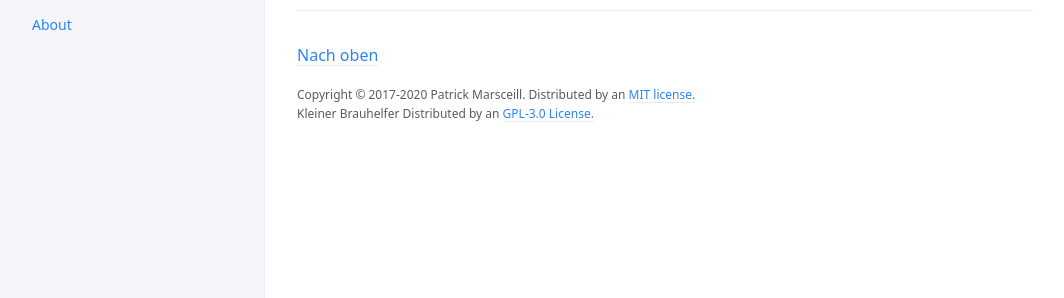
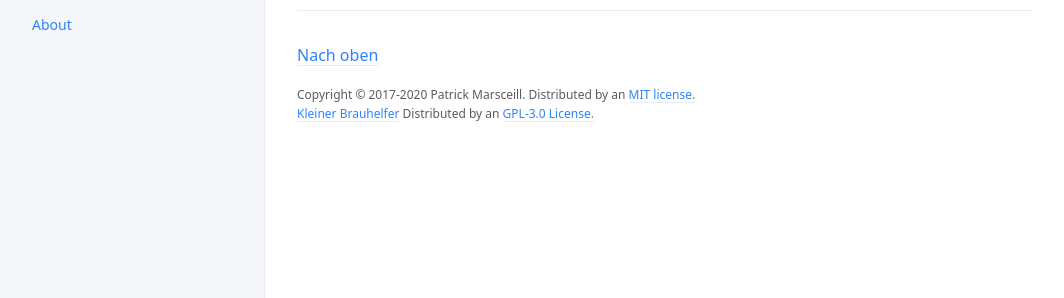
Before and after one commit to IsometricXH/kbh-glossar, a Jekyll site: the page built from index.md, in a window 1280 px wide. Shown: the part 355-653 px from the top of the page, without its empty margins (107-1171 px from the left). Built offline with Jekyll 4.4.1, drawn with Linux system fonts in a browser that asks for light colours; part of the change alters nothing that is shown.

```diff
--- a/_config.yml
+++ b/_config.yml
@@ -87,7 +87,7 @@ back_to_top_text: "Nach oben"
 
 # footer_content: "Copyright &copy; 2017-2020 Patrick Marsceill. Distributed by an <a href=\"https://github.com/pmarsceill/just-the-docs/tree/master/LICENSE.txt\">MIT license.</a>Kleiner Brauhelfer Distributed by an <a href=\"https://github.com/kleiner-brauhelfer/kleiner-brauhelfer-2/blob/master/LICENSE">GPL-3.0 License .</a>"
 
-footer_content: "Copyright &copy; 2017-2020 Patrick Marsceill. Distributed by an <a href=\"https://github.com/pmarsceill/just-the-docs/tree/master/LICENSE.txt\">MIT license.</a> </br>Kleiner Brauhelfer Distributed by an <a href=\"https://github.com/kleiner-brauhelfer/kleiner-brauhelfer-2/blob/master/LICENSE\">GPL-3.0 License."
+footer_content: "Copyright &copy; 2017-2020 Patrick Marsceill. Distributed by an <a href=\"https://github.com/pmarsceill/just-the-docs/tree/master/LICENSE.txt\">MIT license.</a> </br> <a href=\"https://github.com/kleiner-brauhelfer/kleiner-brauhelfer-2\">Kleiner Brauhelfer</a> Distributed by an <a href=\"https://github.com/kleiner-brauhelfer/kleiner-brauhelfer-2/blob/master/LICENSE\">GPL-3.0 License."
 
 # Footer last edited timestamp
 last_edit_timestamp: true # show or hide edit time - page must have `last_modified_date` defined in the frontmatter
```
